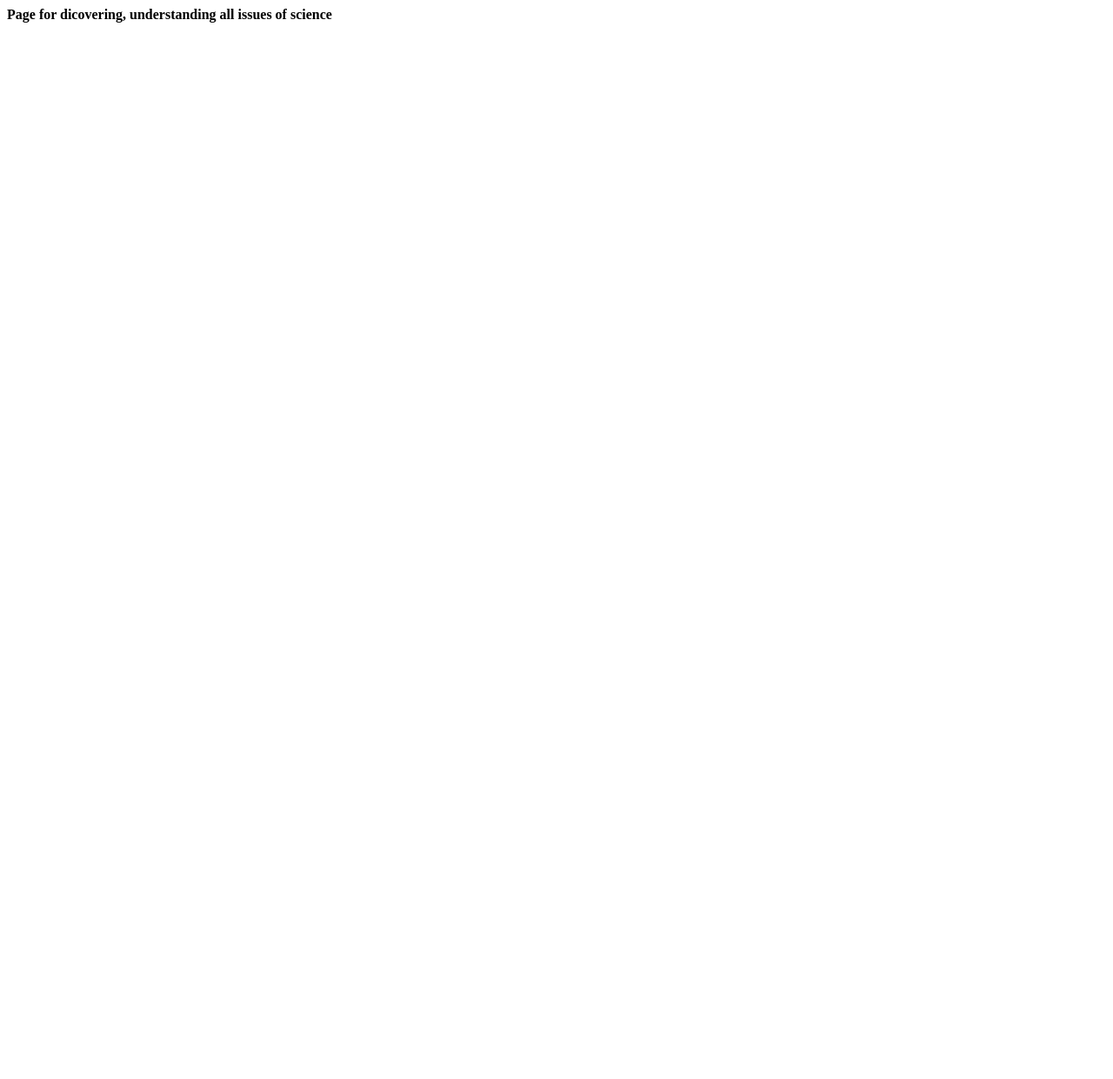
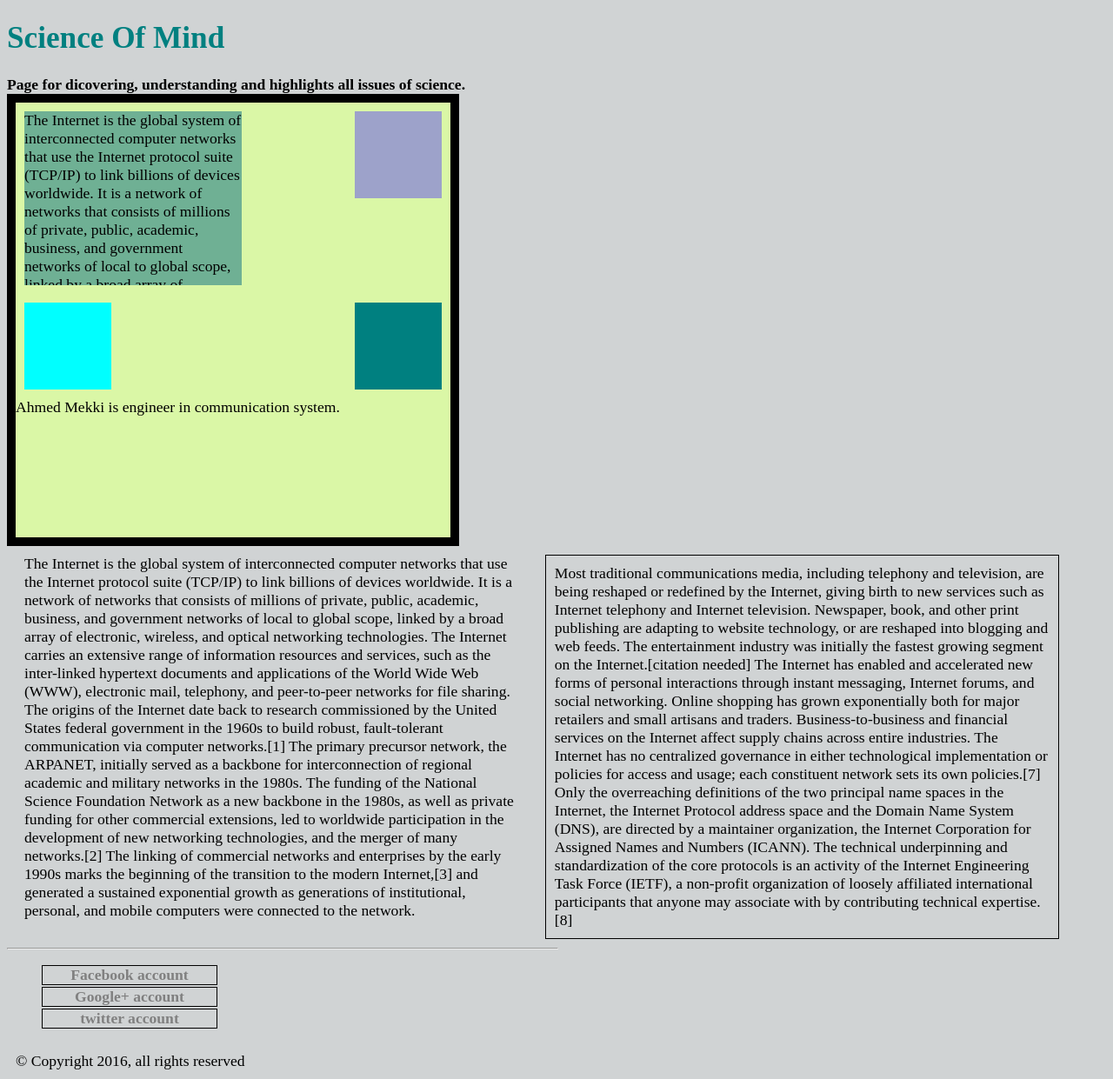
Before and after one commit to Ahmed-Mekki/Science-Of-Mind, a plain HTML site: page site/index.html in a window 1280 px wide. Shown: the whole page at 87% size. Before the commit the page ends 800 px from the top, so only its background shows below. Drawn offline with Linux system fonts and the light colour scheme.

Commit message:
test my code

```diff
--- a/site/index.html
+++ b/site/index.html
@@ -2,8 +2,44 @@
 <html>
 <head>
 	<title>Science Of Mind</title>
+	<meta charset="utf-8">
+	<link rel="stylesheet" type="text/css" href="style.css">
 </head>
 <body>
-<b>Page for dicovering, understanding all issues of science</b><br/>
+<h1>Science Of Mind</h1>
+<b>Page for dicovering, understanding and highlights all issues of science.</b><br/>
+<section id="section1">
+	<p id="p1">The Internet is the global system of interconnected computer networks that use the Internet protocol suite (TCP/IP) to link billions of devices worldwide. It is a network of networks that consists of millions of private, public, academic, business, and government networks of local to global scope, linked by a broad array of electronic, wireless, and optical networking technologies. The Internet carries an extensive range of information resources and services, such as the inter-linked hypertext documents and applications of the World Wide Web (WWW), electronic mail, telephony, and peer-to-peer networks for file sharing.
+
+The origins of the Internet date back to research commissioned by the United States federal government in the 1960s to build robust, fault-tolerant communication via computer networks.[1] The primary precursor network, the ARPANET, initially served as a backbone for interconnection of regional academic and military networks in the 1980s. The funding of the National Science Foundation Network as a new backbone in the 1980s, as well as private funding for other commercial extensions, led to worldwide participation in the development of new networking technologies, and the merger of many networks.[2] The linking of commercial networks and enterprises by the early 1990s marks the beginning of the transition to the modern Internet,[3] and generated a sustained exponential growth as generations of institutional, personal, and mobile computers were connected to the network.</p>
+	<p id="p2"></p>
+	<p id="p3"></p>
+	<p id="p4"></p>
+	<div>Ahmed Mekki is engineer in communication system.</div>
+</section>
+<section id="section2">
+	<p id="p5">The Internet is the global system of interconnected computer networks that use the Internet protocol suite (TCP/IP) to link billions of devices worldwide. It is a network of networks that consists of millions of private, public, academic, business, and government networks of local to global scope, linked by a broad array of electronic, wireless, and optical networking technologies. The Internet carries an extensive range of information resources and services, such as the inter-linked hypertext documents and applications of the World Wide Web (WWW), electronic mail, telephony, and peer-to-peer networks for file sharing.
+
+The origins of the Internet date back to research commissioned by the United States federal government in the 1960s to build robust, fault-tolerant communication via computer networks.[1] The primary precursor network, the ARPANET, initially served as a backbone for interconnection of regional academic and military networks in the 1980s. The funding of the National Science Foundation Network as a new backbone in the 1980s, as well as private funding for other commercial extensions, led to worldwide participation in the development of new networking technologies, and the merger of many networks.[2] The linking of commercial networks and enterprises by the early 1990s marks the beginning of the transition to the modern Internet,[3] and generated a sustained exponential growth as generations of institutional, personal, and mobile computers were connected to the network.</p>
+	<p id="p6">Most traditional communications media, including telephony and television, are being reshaped or redefined by the Internet, giving birth to new services such as Internet telephony and Internet television. Newspaper, book, and other print publishing are adapting to website technology, or are reshaped into blogging and web feeds. The entertainment industry was initially the fastest growing segment on the Internet.[citation needed] The Internet has enabled and accelerated new forms of personal interactions through instant messaging, Internet forums, and social networking. Online shopping has grown exponentially both for major retailers and small artisans and traders. Business-to-business and financial services on the Internet affect supply chains across entire industries.
+
+The Internet has no centralized governance in either technological implementation or policies for access and usage; each constituent network sets its own policies.[7] Only the overreaching definitions of the two principal name spaces in the Internet, the Internet Protocol address space and the Domain Name System (DNS), are directed by a maintainer organization, the Internet Corporation for Assigned Names and Numbers (ICANN). The technical underpinning and standardization of the core protocols is an activity of the Internet Engineering Task Force (IETF), a non-profit organization of loosely affiliated international participants that anyone may associate with by contributing technical expertise.[8]</p>
+</section>
+
+<!--
+<section id="section">
+	<p id="p">Science is the important thing in the world</p>
+</section>
+-->
+
+<footer>
+	<hr width="50%" align="left">
+	<ul>
+		<li><a href="https://www.facebook.com/Ahmed.Mekki136" target="_blank" title="Ahmed Mekki">Facebook account</a></li>
+		<li><a href="https://plus.google.com/u/0/me?authuser=0" title="Ahmed Mekki" target="_blank">Google+ account</a></li>
+		<li><a href="https://twitter.com/Mekki136" title="Ahmed Mekki" target="_blank">twitter account</a></li>
+	</ul>
+	<p>&copy; Copyright 2016, all rights reserved</p>
+</footer>
 </body>
 </html>
--- /dev/null
+++ b/site/style.css
@@ -0,0 +1,98 @@
+body{
+	background-color: #D0D3D4;
+	font-size: 110%;
+
+}
+#section1{
+	width: 500px;
+	height: 500px;
+	background-color: #DAF7A6;
+	border:10px solid black;
+}
+p{
+	margin-bottom:10px;
+	float: left;
+	margin: 10px;
+}
+#p1{
+	width: 50%;
+	height: 200px;
+	background-color: #6FB094;
+	overflow: auto;
+}
+#p2{
+	width: 100px;
+	height: 100px;
+	background-color: #9DA2CA;
+	float: right;
+}
+#p3{
+	width: 100px;
+	height: 100px;
+	background-color: #00FFFF;
+	clear:left;
+}
+#p4{
+	width: 100px;
+	height: 100px;
+	background-color: #008080;
+	float: right;
+}
+#p5, #p6{
+	float:left;
+	width: 45%;
+	float: left;
+
+}
+#p5{
+
+	padding-left: 10px;
+	margin-right: 20px
+}
+#p6{
+
+	padding-left: 10px;
+	margin-right: 0px;
+	border: 1px solid black;
+	padding: 10px;
+}
+
+div{
+	clear: left;
+
+}
+footer li{
+			list-style: none;
+			margin-bottom: 2px;
+		}
+		a:link, a:visited{
+			text-decoration: none;
+			margin-bottom: 1px;
+			display: block;
+			width: 200px;
+			border: 1px solid black;
+			text-align: center;
+			color: grey;
+			font-weight: 800;
+		}
+		a:hover, a:active{
+			background-color:black;
+			color:white;
+		}
+		h1{
+			color: #008080;
+			text-decoration: none;
+		}
+	}
+#section{
+	background-color: green;
+	clear: right;
+}
+#p{
+	background-color: orange;
+	margin: 40px;
+	border: 20px solid black;
+	padding: 40px solid #2C3E50;
+	width: 500px;
+	box-sizing: border-box;
+}
```
Also changed, not shown: test/test.html (added, +15 -0 lines), site/moon.jpg (added).
